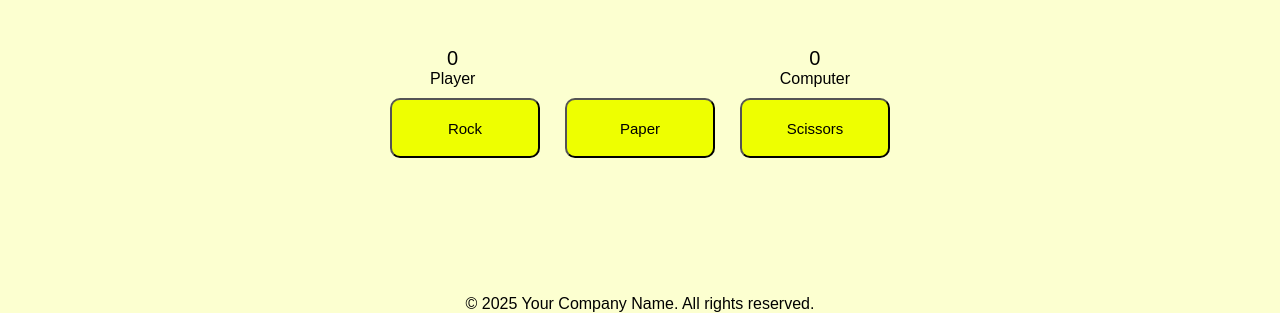
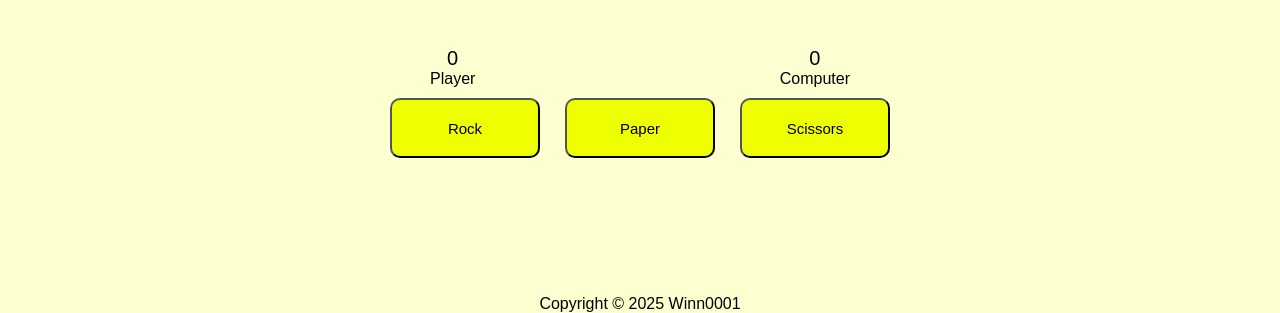
Before and after one commit to Winn0001/rockPaperScissors, a plain HTML site: page index.html in a window 1280 px wide. Shown: the part 487-800 px from the top of the page. Drawn offline with Linux system fonts and the light colour scheme; a web font is replaced by a local one.

Commit message:
Edit footer

```diff
--- a/index.html
+++ b/index.html
@@ -56,8 +56,6 @@
       </div>
     </div>
 
-    <footer class="footer">
-      &copy; 2025 Your Company Name. All rights reserved.
-    </footer>
+    <footer class="footer">Copyright &copy; 2025 Winn0001</footer>
   </body>
 </html>
```
